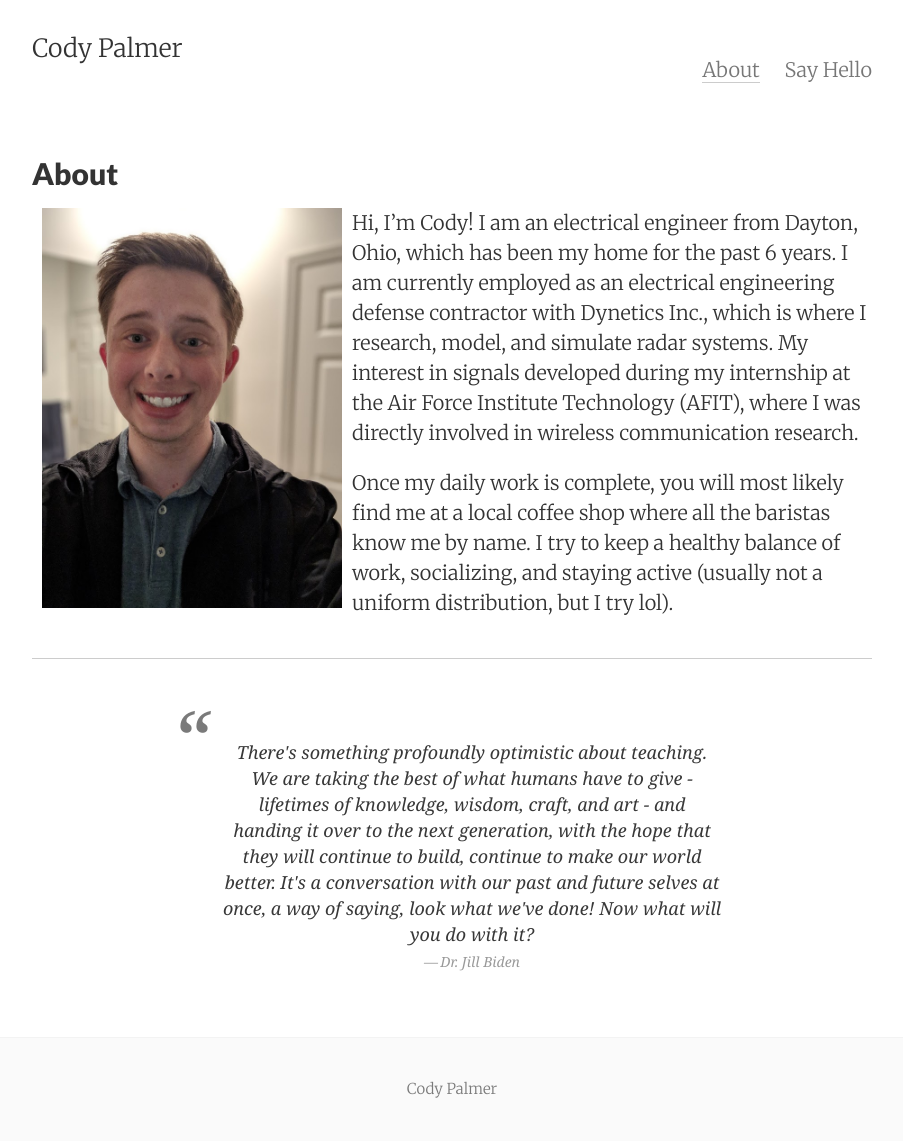
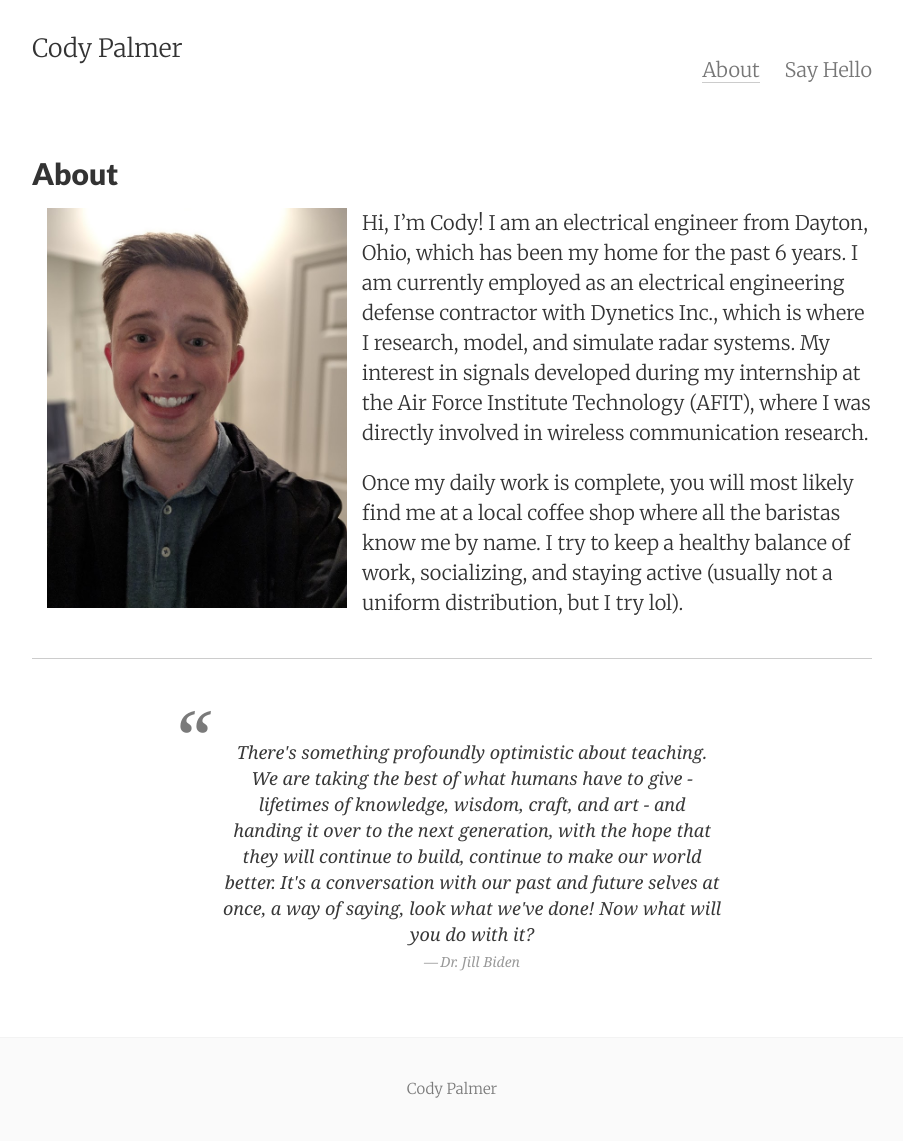
Before and after one commit to palmerco/web_server, a Jekyll site: the page built from about.md, in a window 1280 px wide. Shown: the whole page, without its empty margins (188-1091 px from the left). Built offline with Jekyll 4.4.1, drawn with Linux system fonts in a browser that asks for light colours.

Commit message:
Update about.md

```diff
--- a/about.md
+++ b/about.md
@@ -4,9 +4,8 @@
 permalink: /about/
 tags: about
 ---
-<img src="/images/websitePhoto.jpg" alt="profilePicture" width="300" align="left" style="margin:0px 10px"/>
+<img src="/images/websitePhoto.jpg" alt="profilePicture" width="300" align="left" style="margin:0px 15px"/>
 Hi, I’m Cody! I am an electrical engineer from Dayton, Ohio, which has been my home for the past 6 years. I am currently employed as an electrical engineering defense contractor with Dynetics Inc., which is where I research, model, and simulate radar systems. My interest in signals developed during my internship at the Air Force Institute Technology (AFIT), where I was directly involved in wireless communication research.
-
 
 Once my daily work is complete, you will most likely find me at a local coffee shop where all the baristas know me by name. I try to keep a healthy balance of work, socializing, and staying active (usually not a uniform distribution, but I try lol).
 
```
